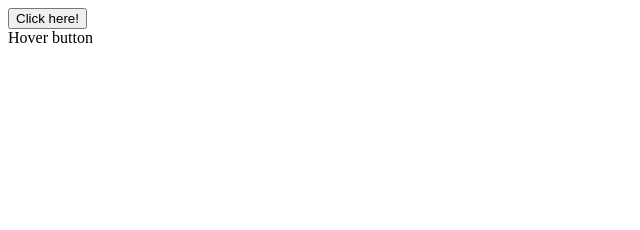
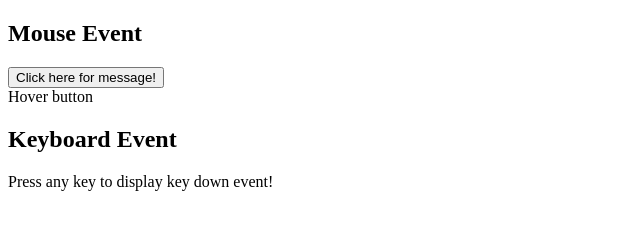
Before and after one commit to victoriarahme/Javascript-events-Lab7, a plain HTML site: page index.html in a window 1280 px wide. Shown: the whole page, without its empty margins (0-640 px from the left). Drawn offline with Linux system fonts and the light colour scheme.

Commit message:
Added key down event structure to html

```diff
--- a/index.html
+++ b/index.html
@@ -8,10 +8,16 @@
     <script src="script.js"></script>
 </head>
 <body>
+    <h2>Mouse Event</h2>
     <!--using listener event for hovering and button change message-->
-    <button id="clickBtn">Click here!</button>
+    <button id="clickBtn">Click here for message!</button>
     <div id="hoverDiv">
         Hover button
     </div>
+<!--using key down event-->
+    <h2>Keyboard Event</h2>
+    <p id="pressKey">Press any key to display key down event!</p>
+
+
 </body>
 </html>
```
